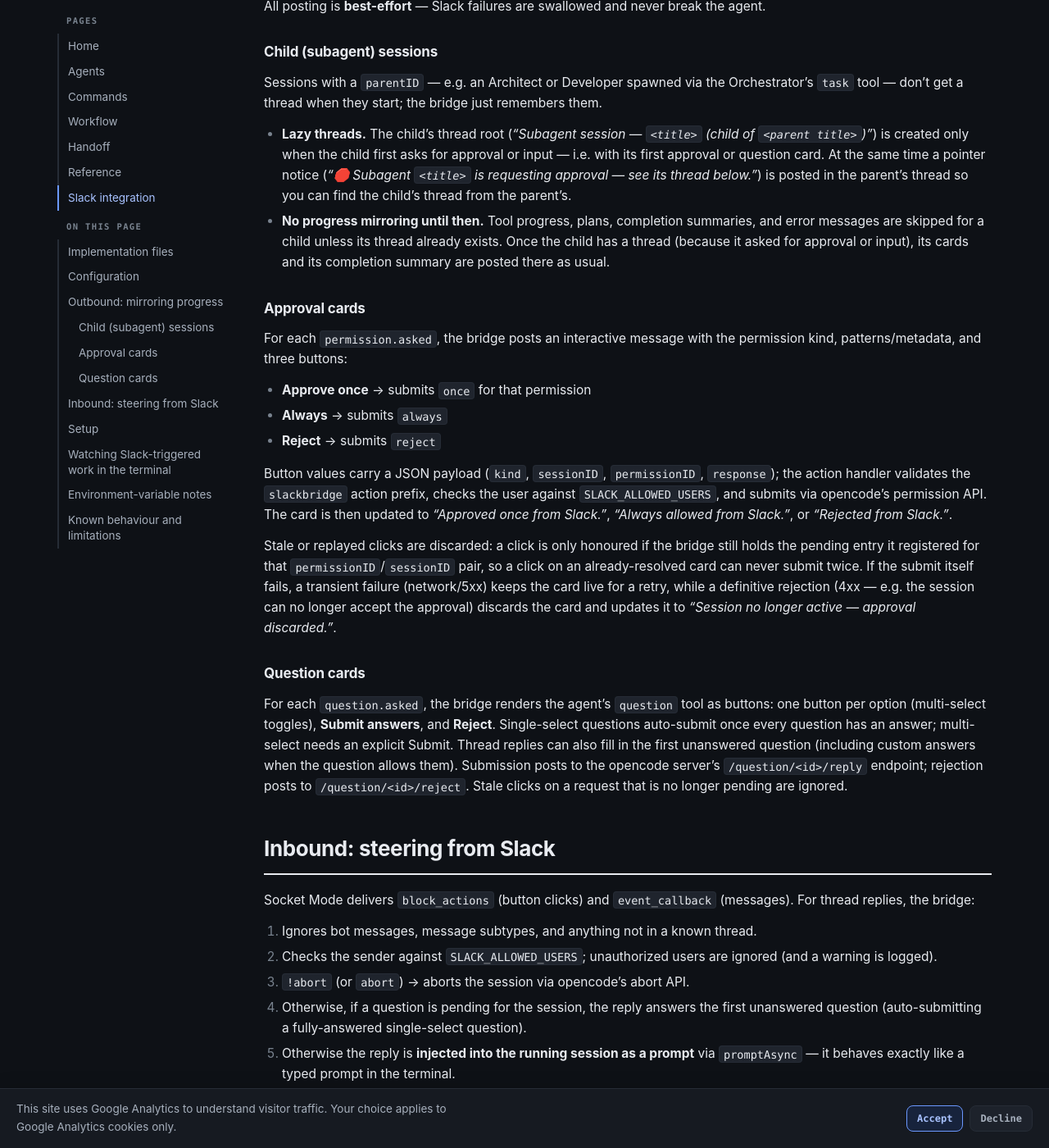
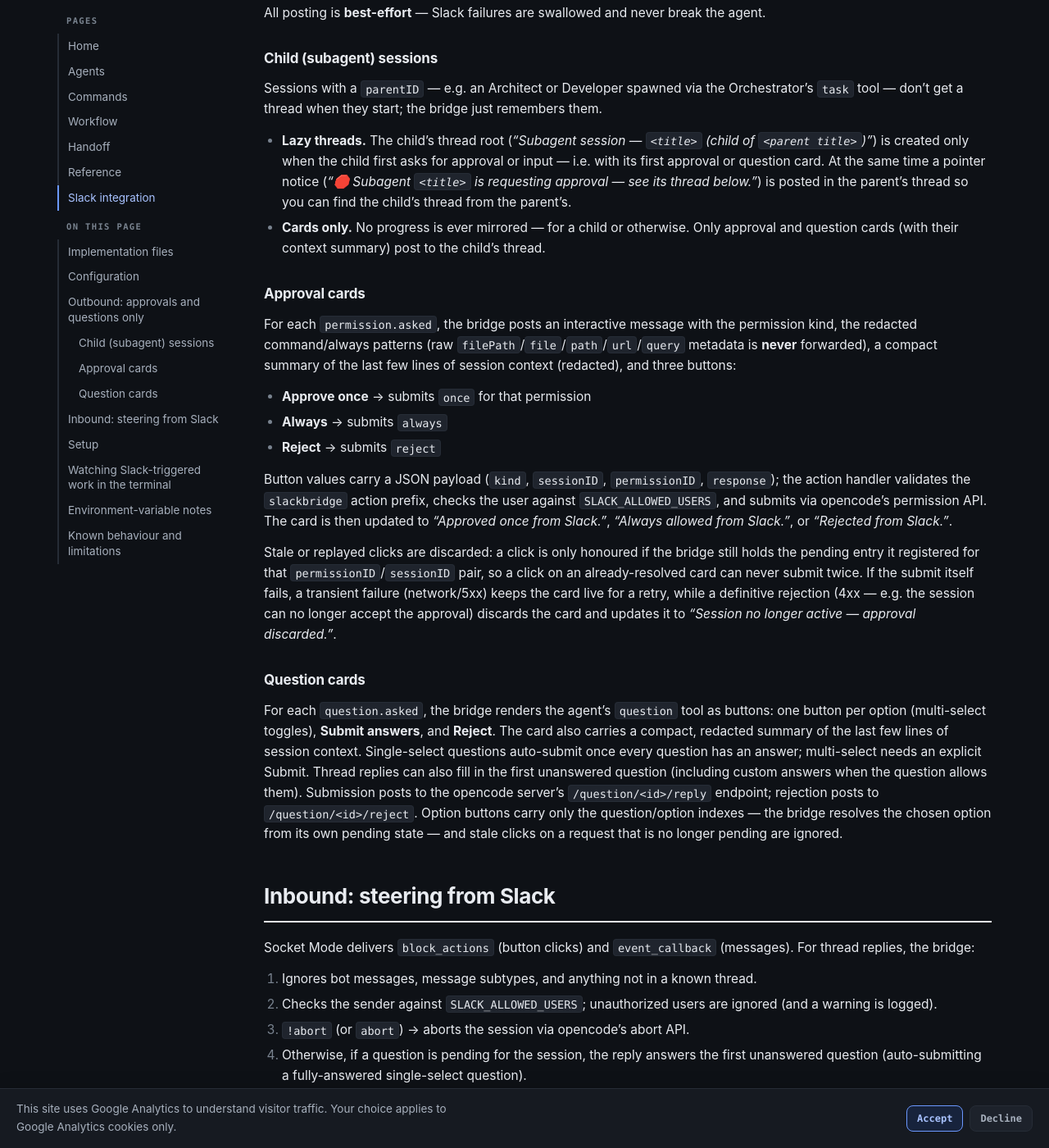
Before and after one commit to devrkd/agentic-workflow, a Jekyll site: the page built from docs/slack-integration.md, in a window 1280 px wide and 1400 px high, scrolled down 2801 px. Shown: the whole window at 82% size. Built offline with Jekyll 4.4.1, drawn with Linux system fonts in a browser that asks for light colours; our own code applies the rules of GitHub Pages for plain Markdown files; some of the changed text lies outside the part shown.

Commit message:
fix: redact host info and stop routine Slack bridge progress posts
- Limit Slack output to approval/question cards with a compact, redacted
  context summary of the last few assistant-message lines.
- Redact host detail (absolute paths, Windows/UNC paths, raw
  filePath/file/path/url/query metadata) and reduce the session directory
  to its project basename.
- Stop posting tool progress, plan updates, completion summaries, and
  errors (errors are logged locally); drop the now-unused LineBatch and
  tool.execute.after hook.
- Question option buttons now carry option indexes instead of raw labels.

Closes #22

````diff
--- a/docs/slack-integration.md
+++ b/docs/slack-integration.md
@@ -1,8 +1,8 @@
 # Slack Bridge Integration (opencode)
 
-An opencode **plugin** that mirrors agent sessions into Slack and lets you steer long `/architect` or `/developer` runs from Slack — approving prompts, answering the agent's questions, and injecting replies without touching the terminal.
+An opencode **plugin** that bridges opencode sessions to Slack and lets you steer long `/architect` or `/developer` runs from Slack — approving prompts, answering the agent's questions, and injecting replies without touching the terminal.
 
-- **Out** — one Slack thread per session in the configured channel: tool runs, the agent's plan (`todo.updated`), completion summaries (`session.idle`), and errors. Subagent (child) sessions get a thread **lazily**, only when they need approval or input (see below).
+- **Out** — one Slack thread per session in the configured channel, used **only** for approval and question cards, each with a compact, redacted context summary. Routine progress (tool runs, plans, completion summaries, errors) is not mirrored, and host-specific detail (absolute paths, hostnames, usernames) is redacted from everything posted. Subagent (child) sessions get a thread **lazily**, only when they need approval or input (see below).
 - **In** — interactive approval messages with **Approve once / Always / Reject** buttons, option buttons for the agent's `question` tool, thread replies injected into the running session as prompts, and `!abort` to stop a session.
 
 The plugin auto-loads when opencode starts. If the Slack config is incomplete it logs once and stays inert, so opencode always starts.
@@ -11,12 +11,11 @@ The plugin auto-loads when opencode starts. If the Slack config is incomplete it
 
 | File | Purpose |
 |---|---|
-| [`.opencode/plugins/slack-bridge.ts`](https://github.com/devrkd/mentat/blob/main/.opencode/plugins/slack-bridge.ts) | Plugin entry point. Registers `event` (all events), `tool.execute.after`, and `dispose` hooks and delegates to the bridge. |
+| [`.opencode/plugins/slack-bridge.ts`](https://github.com/devrkd/mentat/blob/main/.opencode/plugins/slack-bridge.ts) | Plugin entry point. Registers the `event` and `dispose` hooks and delegates to the bridge. |
 | [`.opencode/lib/slack/config.ts`](https://github.com/devrkd/mentat/blob/main/.opencode/lib/slack/config.ts) | Reads the project `.env`, validates the Slack variables, honours `SLACK_BRIDGE=off`. |
 | [`.opencode/lib/slack/bridge.ts`](https://github.com/devrkd/mentat/blob/main/.opencode/lib/slack/bridge.ts) | Core logic: event handling, lazy child-thread creation, Slack client wiring (Web API + Socket Mode), button actions, reply injection, stale-click and orphan-card handling. |
-| [`.opencode/lib/slack/format.ts`](https://github.com/devrkd/mentat/blob/main/.opencode/lib/slack/format.ts) | Block Kit formatting, mrkdwn escaping/truncation, and normalisation of permission/question events. |
+| [`.opencode/lib/slack/format.ts`](https://github.com/devrkd/mentat/blob/main/.opencode/lib/slack/format.ts) | Block Kit formatting, mrkdwn escaping/truncation, normalisation of permission/question events, and host-info redaction (`redactHostInfo`). |
 | [`.opencode/lib/slack/session-map.ts`](https://github.com/devrkd/mentat/blob/main/.opencode/lib/slack/session-map.ts) | Persists the `sessionID → Slack thread` mapping. |
-| [`.opencode/lib/slack/throttle.ts`](https://github.com/devrkd/mentat/blob/main/.opencode/lib/slack/throttle.ts) | `LineBatch` — coalesces bursts of tool-run lines into a single Slack message per session. |
 | [`.opencode/package.json`](https://github.com/devrkd/mentat/blob/main/.opencode/package.json) | Plugin deps: `@slack/web-api`, `@slack/socket-mode`, `@slack/types`, `@opencode-ai/plugin`, `@opencode-ai/sdk`. Installed via Bun on first launch. |
 | [`.env.example`](https://github.com/devrkd/mentat/blob/main/.env.example) | Documents the `SLACK_*` variables. |
 | `.opencode/slack-bridge-state.json` | Runtime state file (session→thread map), written under `.opencode/` and not committed; a corrupt file is discarded and the bridge starts clean. |
@@ -41,9 +40,11 @@ On startup the bridge:
 2. Verifies the bot token with `web.auth.test()`; failure → logs and disables.
 3. Starts the Socket Mode client; connection failures are logged but never break the agent.
 
-## Outbound: mirroring progress
+## Outbound: approvals and questions only
 
-One Slack thread per **top-level** session, created as soon as the session starts. The thread root message is *"Session started — `<title>` / `<directory>`"*, and the mapping is persisted in `.opencode/slack-bridge-state.json` so a plugin reload keeps posting into the same thread instead of spawning a duplicate.
+One Slack thread per **top-level** session, created as soon as the session starts. The thread root message is *"Session started — `<title>` / _Project: `<project name>`_"* — the working directory is reduced to its basename (the project/repo name), never the full path. The mapping is persisted in `.opencode/slack-bridge-state.json` so a plugin reload keeps posting into the same thread instead of spawning a duplicate.
+
+Routine progress is **not** mirrored: tool runs, plan updates, completion summaries, and errors never produce Slack messages (errors are logged to the local opencode app log only). The channel only receives approval and question cards — the moments a human actually needs to act.
 
 Child (subagent) sessions behave differently — see below.
 
@@ -51,10 +52,10 @@ Child (subagent) sessions behave differently — see below.
 |---|---|
 | `session.created` | Top-level sessions: creates the thread root message. Child sessions: only recorded — **no thread yet**. |
 | `session.updated` | Refreshes the thread root text when a session is renamed (top-level and child threads alike). |
-| `todo.updated` | Posts the agent's plan as a `[x]` / `[>]` / `[-]` / `[ ]` checklist. Skipped for children without a thread. |
-| `tool.execute.after` | Posts a `• \`tool\` title` progress line. Lines are **batched per session** (default 1200 ms window) so a burst of tool runs doesn't spam Slack. Skipped for children without a thread. |
-| `session.idle` | Flushes pending lines, then posts *"Done."* plus the last assistant text (truncated to ~600 chars) as the completion summary. Skipped for children without a thread. |
-| `session.error` | Posts an error message. Skipped for children without a thread. |
+| `todo.updated` | No Slack message (routine progress is not mirrored). |
+| `tool.execute.after` | No Slack message (routine progress is not mirrored). |
+| `session.idle` | No Slack message (completion summaries are not mirrored). |
+| `session.error` | No Slack message; the error is logged locally under `slack-bridge`. |
 | `permission.asked` / `permission.updated` | Posts an **approval card** (see below). For a child, this creates the child's thread on demand and drops a pointer notice in the parent's thread. |
 | `permission.replied` | Updates the card to *"Approval resolved in terminal: `<reply>`"*. |
 | `question.asked` / `question.v2.asked` | Posts a **question card** (see below). For a child, this creates the child's thread on demand and drops a pointer notice in the parent's thread. |
@@ -68,11 +69,11 @@ All posting is **best-effort** — Slack failures are swallowed and never break
 Sessions with a `parentID` — e.g. an Architect or Developer spawned via the Orchestrator's `task` tool — don't get a thread when they start; the bridge just remembers them.
 
 - **Lazy threads.** The child's thread root (*"Subagent session — `<title>` (child of `<parent title>`)"*) is created only when the child first asks for approval or input — i.e. with its first approval or question card. At the same time a pointer notice (*"🛑 Subagent `<title>` is requesting approval — see its thread below."*) is posted in the parent's thread so you can find the child's thread from the parent's.
-- **No progress mirroring until then.** Tool progress, plans, completion summaries, and error messages are skipped for a child unless its thread already exists. Once the child has a thread (because it asked for approval or input), its cards and its completion summary are posted there as usual.
+- **Cards only.** No progress is ever mirrored — for a child or otherwise. Only approval and question cards (with their context summary) post to the child's thread.
 
 ### Approval cards
 
-For each `permission.asked`, the bridge posts an interactive message with the permission kind, patterns/metadata, and three buttons:
+For each `permission.asked`, the bridge posts an interactive message with the permission kind, the redacted command/always patterns (raw `filePath`/`file`/`path`/`url`/`query` metadata is **never** forwarded), a compact summary of the last few lines of session context (redacted), and three buttons:
 
 - **Approve once** → submits `once` for that permission
 - **Always** → submits `always`
@@ -84,7 +85,7 @@ Stale or replayed clicks are discarded: a click is only honoured if the bridge s
 
 ### Question cards
 
-For each `question.asked`, the bridge renders the agent's `question` tool as buttons: one button per option (multi-select toggles), **Submit answers**, and **Reject**. Single-select questions auto-submit once every question has an answer; multi-select needs an explicit Submit. Thread replies can also fill in the first unanswered question (including custom answers when the question allows them). Submission posts to the opencode server's `/question/<id>/reply` endpoint; rejection posts to `/question/<id>/reject`. Stale clicks on a request that is no longer pending are ignored.
+For each `question.asked`, the bridge renders the agent's `question` tool as buttons: one button per option (multi-select toggles), **Submit answers**, and **Reject**. The card also carries a compact, redacted summary of the last few lines of session context. Single-select questions auto-submit once every question has an answer; multi-select needs an explicit Submit. Thread replies can also fill in the first unanswered question (including custom answers when the question allows them). Submission posts to the opencode server's `/question/<id>/reply` endpoint; rejection posts to `/question/<id>/reject`. Option buttons carry only the question/option indexes — the bridge resolves the chosen option from its own pending state — and stale clicks on a request that is no longer pending are ignored.
 
 ## Inbound: steering from Slack
 
@@ -129,7 +130,7 @@ The bridge runs **inside the opencode server**, so anything Slack injects shows
   ```
 
   `opencode web` is the same view in a browser.
-- **Logs only** — `opencode serve --print-logs --log-level DEBUG` prints bridge lines (`injected Slack reply`, `posted completion`) alongside opencode's loop/tool logs.
+- **Logs only** — `opencode serve --print-logs --log-level DEBUG` prints bridge lines (`injected Slack reply`, `approval card posted`, `session error (not posted to Slack)`) alongside opencode's loop/tool logs.
 
 ## Environment-variable notes
 
@@ -138,9 +139,10 @@ The bridge runs **inside the opencode server**, so anything Slack injects shows
 
 ## Known behaviour and limitations
 
-- **Child (subagent) threads are lazy.** Sessions with a `parentID` get no thread, no tool progress, and no plan/completion mirroring until they first ask for approval or input; from then on their cards and completion summary post to their own thread, reachable via the pointer notice in the parent's thread.
+- **Child (subagent) threads are lazy.** Sessions with a `parentID` get no thread until they first ask for approval or input; from then on their approval and question cards post to their own thread, reachable via the pointer notice in the parent's thread.
+- **Progress is never mirrored.** Tool runs, plan updates, completion summaries, and errors produce no Slack messages; errors are logged locally only. The channel only receives approval/question cards and their context summaries.
+- **Host detail is redacted.** Absolute paths, Windows drive/UNC paths, and raw `filePath`/`file`/`path`/`url`/`query` permission metadata never reach Slack; the working directory is reduced to its project basename, and the recent-context summaries are redacted before posting.
 - **Stale clicks are discarded.** Approval and question buttons are only honoured while the bridge still holds the corresponding pending request; clicks on resolved or replayed cards are ignored. A failed approval submit keeps the card live on transient errors and discards it (*"Session no longer active — approval discarded."*) when opencode definitively rejects it.
 - **Orphan sweep on `session.deleted`.** When a session is deleted, the bridge removes its thread mapping and resolves every pending approval/question card still registered for it — the Slack cards are updated to *"Session ended — pending request discarded."* and the pending entries are dropped so stale state can never resolve a different session.
-- All Slack posts are best-effort; a failed post is silent. To diagnose, run `opencode serve --print-logs --log-level DEBUG` and look for `slack-bridge` service lines: `Slack bridge connected`, `created Slack thread`, `approval card posted`, `child approval card posted`, `posted completion`, `injected Slack reply`, `disabled: …`, `Socket Mode connection failed`, `ignored approval from unauthorized user …`, `ignored stale approval`, `ignored stale question action`, `orphaned card resolved`.
+- All Slack posts are best-effort; a failed post is silent. To diagnose, run `opencode serve --print-logs --log-level DEBUG` and look for `slack-bridge` service lines: `Slack bridge connected`, `created Slack thread`, `approval card posted`, `child approval card posted`, `question card posted`, `session error (not posted to Slack)`, `injected Slack reply`, `disabled: …`, `Socket Mode connection failed`, `ignored approval from unauthorized user …`, `ignored stale approval`, `ignored stale question action`, `orphaned card resolved`.
 - The session→thread map persists in `.opencode/slack-bridge-state.json` (not committed). If it is corrupted it is discarded and the bridge starts clean, which can result in a duplicate root message for sessions created before the restart.
-- Progress lines are coalesced per session (default 1200 ms window); completion summaries and cards force a flush first.
````
Also changed, not shown: AGENTS.md (+3 -3 lines), docs/index.md (+1 -1 lines), .opencode/lib/slack/bridge.ts, .opencode/lib/slack/format.ts, .opencode/lib/slack/throttle.ts (deleted), .opencode/plugins/slack-bridge.ts, README.md.
